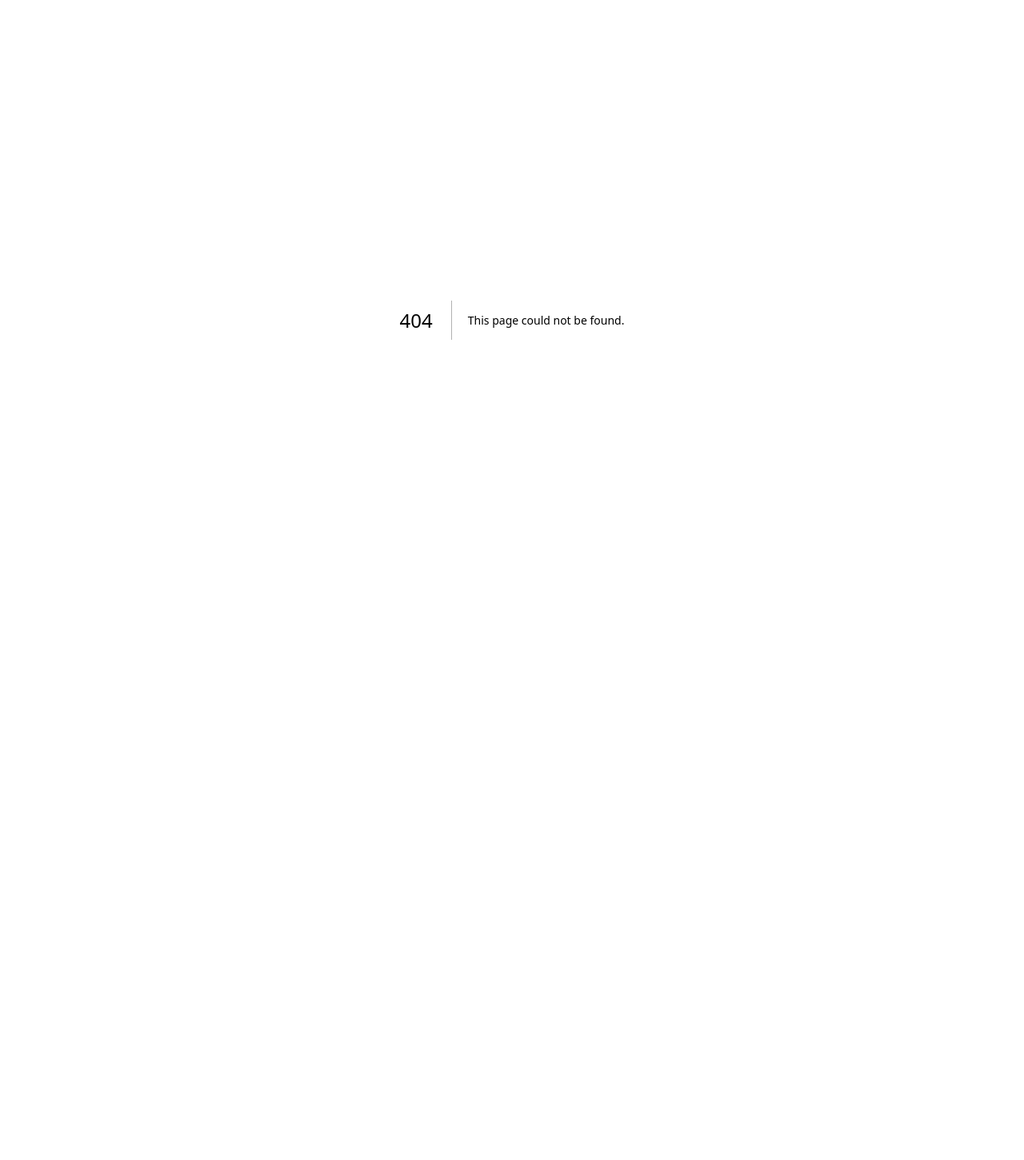
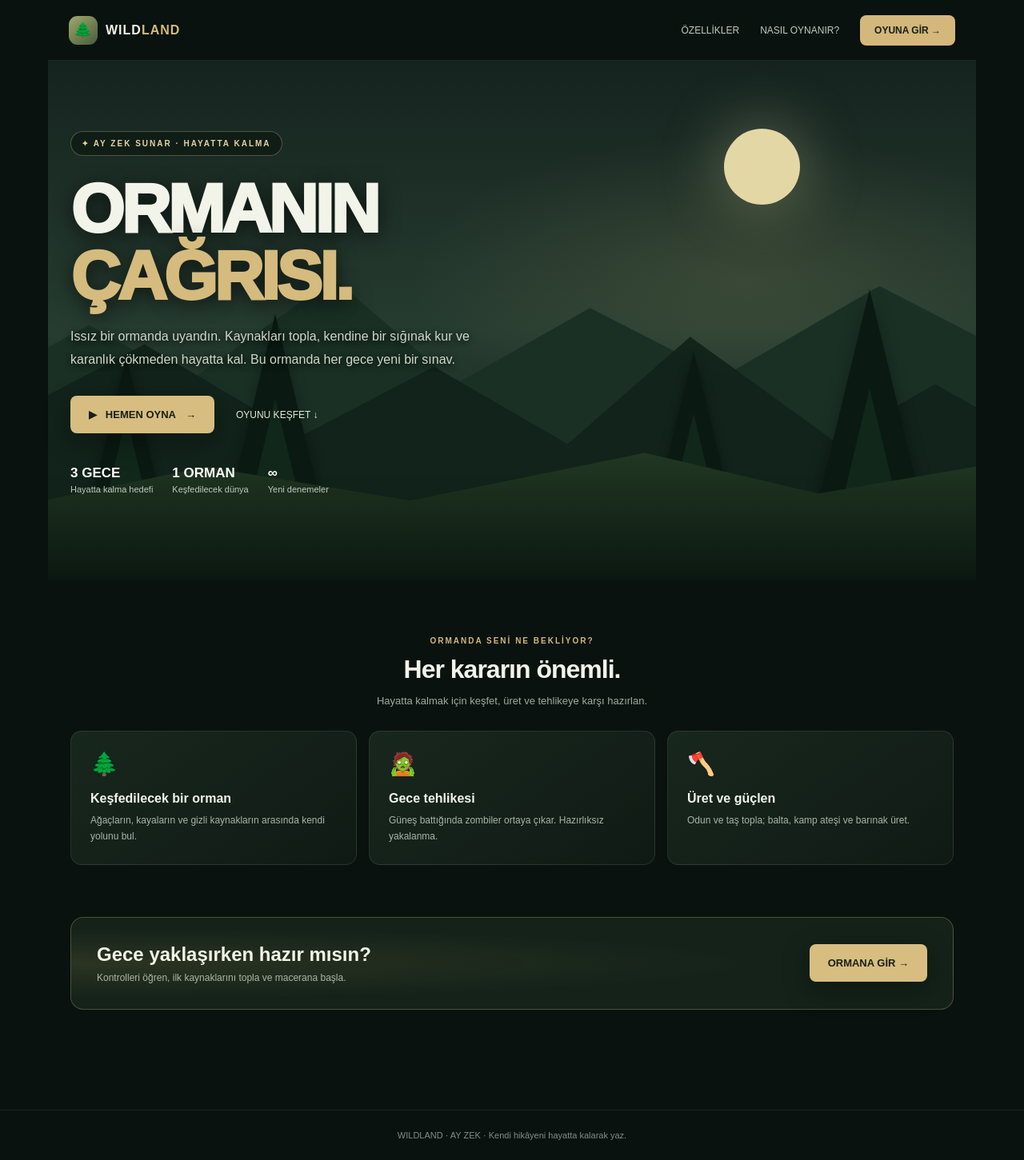
Before and after one commit to recepemirbakrac-prog/ay-zek, a Next.js app: page /hayatta-kalma-site in a window 1280 px wide. Before the commit this address had no page. Shown: the whole page at 80% size. Before the commit the page ends 800 px from the top, so only its background shows below. Built offline with nearby package versions, Linux system fonts and the light colour scheme.

Commit message:
Add dedicated survival game landing website

```diff
--- /dev/null
+++ b/app/hayatta-kalma-site/page.tsx
@@ -0,0 +1,59 @@
+"use client";
+import Link from "next/link";
+import { useState } from "react";
+
+const features = [
+  { icon: "🌲", title: "Keşfedilecek bir orman", desc: "Ağaçların, kayaların ve gizli kaynakların arasında kendi yolunu bul." },
+  { icon: "🧟", title: "Gece tehlikesi", desc: "Güneş battığında zombiler ortaya çıkar. Hazırlıksız yakalanma." },
+  { icon: "🪓", title: "Üret ve güçlen", desc: "Odun ve taş topla; balta, kamp ateşi ve barınak üret." },
+];
+export default function SurvivalLanding() {
+  const [menu, setMenu] = useState(false);
+  return <main className="survivalSite">
+    <style jsx global>{`
+      *{box-sizing:border-box}.survivalSite{min-height:100vh;background:#09120f;color:#f3f4e9;font-family:Arial,sans-serif;overflow:hidden}
+      .ss-nav{height:76px;max-width:1160px;margin:auto;padding:0 26px;display:flex;align-items:center;justify-content:space-between;border-bottom:1px solid #ffffff16;position:relative;z-index:5}
+      .ss-brand{display:flex;align-items:center;gap:10px;color:#f5f4e9;text-decoration:none;font-weight:900;letter-spacing:1px}.ss-brand b{color:#c6a66c}.ss-mark{width:36px;height:36px;border-radius:11px;background:linear-gradient(140deg,#a1a96b,#465c3b);display:grid;place-items:center;font-size:19px}
+      .ss-links{display:flex;align-items:center;gap:26px}.ss-links a{color:#c2cabb;text-decoration:none;font-size:12px}.ss-play{background:#d4b77b;color:#172016!important;padding:12px 18px;border-radius:8px;font-weight:900}
+      .ss-hero{min-height:650px;position:relative;display:flex;align-items:center;max-width:1160px;margin:auto;padding:70px 28px 90px}
+      .ss-scene{position:absolute;inset:0;overflow:hidden;pointer-events:none;background:radial-gradient(ellipse at 75% 42%,#b9a76a27,transparent 34%),linear-gradient(180deg,#15231f 0%,#263c30 52%,#101c16 100%)}
+      .ss-moon{position:absolute;right:19%;top:13%;width:95px;height:95px;border-radius:50%;background:#e4d7a6;box-shadow:0 0 80px #dfd39a66}
+      .ss-ridge{position:absolute;bottom:20%;width:120%;height:47%;left:-10%;background:#1a3025;clip-path:polygon(0 68%,12% 38%,21% 61%,34% 19%,45% 62%,57% 31%,69% 59%,83% 22%,100% 62%,100% 100%,0 100%)}
+      .ss-ridge.two{bottom:8%;height:48%;background:#102219;opacity:.9;transform:scaleX(-1)}
+      .ss-tree{position:absolute;bottom:0;width:0;height:0;border-left:75px solid transparent;border-right:75px solid transparent;border-bottom:310px solid #0a1a12;filter:drop-shadow(0 10px 8px #0006)}
+      .ss-tree:after{content:"";position:absolute;left:-53px;top:92px;border-left:53px solid transparent;border-right:53px solid transparent;border-bottom:220px solid #11271a}
+      .ss-tree.t1{left:2%;transform:scale(.8)}.ss-tree.t2{left:18%;transform:scale(1.15)}.ss-tree.t3{right:5%;transform:scale(1.35)}.ss-tree.t4{right:24%;transform:scale(.85)}
+      .ss-ground{position:absolute;bottom:-2px;left:-5%;width:110%;height:27%;background:linear-gradient(180deg,#233a24,#0b1710);clip-path:polygon(0 48%,20% 18%,40% 42%,63% 8%,80% 37%,100% 12%,100% 100%,0 100%)}
+      .ss-copy{position:relative;z-index:2;max-width:650px}.ss-kicker{display:inline-flex;gap:9px;align-items:center;border:1px solid #d6c28a55;background:#0b1710a8;color:#e5d39f;padding:9px 13px;border-radius:30px;font-size:10px;font-weight:800;letter-spacing:2px}
+      .ss-copy h1{font-size:clamp(48px,7vw,86px);line-height:.98;letter-spacing:-4px;margin:24px 0 20px;font-weight:1000;text-shadow:0 5px 24px #0009}.ss-copy h1 span{color:#d5bb7d}
+      .ss-copy p{font-size:16px;line-height:1.8;color:#d0d8c9;max-width:510px;text-shadow:0 2px 9px #000}
+      .ss-actions{display:flex;align-items:center;gap:13px;margin-top:30px;flex-wrap:wrap}.ss-primary{display:inline-flex;align-items:center;gap:12px;padding:16px 23px;background:#d7bd80;color:#172016;text-decoration:none;border-radius:8px;font-size:13px;font-weight:900;box-shadow:0 10px 35px #0005}.ss-secondary{color:#e4e8d9;text-decoration:none;font-size:12px;padding:14px}
+      .ss-meta{display:flex;gap:24px;margin-top:40px;color:#c1cbbd;font-size:11px}.ss-meta b{display:block;color:#fff;font-size:17px;margin-bottom:4px}
+      .ss-section{max-width:1160px;margin:auto;padding:65px 28px}.ss-heading{text-align:center;margin-bottom:30px}.ss-heading small{color:#d3b779;font-size:10px;letter-spacing:2px;font-weight:900}.ss-heading h2{font-size:32px;letter-spacing:-1px;margin:10px 0}.ss-heading p{color:#9fac9c;font-size:13px}
+      .ss-cards{display:grid;grid-template-columns:repeat(3,1fr);gap:15px}.ss-card{padding:24px;border:1px solid #ffffff17;border-radius:14px;background:linear-gradient(145deg,#18271e,#101a14)}.ss-card i{font-style:normal;font-size:28px}.ss-card h3{font-size:16px;margin:18px 0 8px}.ss-card p{color:#a9b5a8;font-size:12px;line-height:1.7;margin:0}
+      .ss-bottom{max-width:1104px;margin:0 auto 60px;padding:32px;border:1px solid #d6bd7a4a;border-radius:16px;background:radial-gradient(ellipse at 0 50%,#c8a85c22,transparent 55%),#142219;display:flex;align-items:center;justify-content:space-between;gap:20px}.ss-bottom h2{margin:0 0 8px;font-size:24px}.ss-bottom p{margin:0;color:#aab6a8;font-size:12px}
+      .ss-footer{border-top:1px solid #ffffff15;padding:25px;text-align:center;color:#819080;font-size:11px}
+      @media(max-width:700px){.ss-nav{height:65px;padding:0 16px}.ss-links{display:none}.ss-hero{min-height:620px;padding:55px 20px 75px}.ss-copy h1{font-size:53px;letter-spacing:-2.8px}.ss-copy p{font-size:14px}.ss-moon{right:13%;width:65px;height:65px}.ss-cards{grid-template-columns:1fr}.ss-section{padding:48px 18px}.ss-heading h2{font-size:25px}.ss-bottom{margin:0 17px 40px;padding:23px;align-items:flex-start;flex-direction:column}.ss-bottom h2{font-size:21px}.ss-meta{gap:18px}.ss-tree.t2{left:8%}.ss-tree.t4{right:5%}}
+    `}</style>
+    <nav className="ss-nav">
+      <Link href="/hayatta-kalma-site" className="ss-brand"><span className="ss-mark">🌲</span><span>WILD<span style={{color:"#d5bb7d"}}>LAND</span></span></Link>
+      <div className="ss-links"><a href="#ozellikler">ÖZELLİKLER</a><a href="#hayatta-kal">NASIL OYNANIR?</a><Link className="ss-play" href="/hayatta-kalma">OYUNA GİR →</Link></div>
+      <button onClick={()=>setMenu(v=>!v)} aria-label="Menüyü aç" style={{display:"none"}}>☰</button>
+    </nav>
+    <section className="ss-hero">
+      <div className="ss-scene"><div className="ss-moon"/><div className="ss-ridge"/><div className="ss-ridge two"/><div className="ss-tree t1"/><div className="ss-tree t2"/><div className="ss-tree t3"/><div className="ss-tree t4"/><div className="ss-ground"/></div>
+      <div className="ss-copy">
+        <div className="ss-kicker">✦ AY ZEK SUNAR · HAYATTA KALMA</div>
+        <h1>ORMANIN<br/><span>ÇAĞRISI.</span></h1>
+        <p>Issız bir ormanda uyandın. Kaynakları topla, kendine bir sığınak kur ve karanlık çökmeden hayatta kal. Bu ormanda her gece yeni bir sınav.</p>
+        <div className="ss-actions"><Link href="/hayatta-kalma" className="ss-primary">▶ &nbsp; HEMEN OYNA <span>→</span></Link><a href="#ozellikler" className="ss-secondary">OYUNU KEŞFET ↓</a></div>
+        <div className="ss-meta"><div><b>3 GECE</b>Hayatta kalma hedefi</div><div><b>1 ORMAN</b>Keşfedilecek dünya</div><div><b>∞</b>Yeni denemeler</div></div>
+      </div>
+    </section>
+    <section className="ss-section" id="ozellikler"><div className="ss-heading"><small>ORMANDA SENİ NE BEKLİYOR?</small><h2>Her kararın önemli.</h2><p>Hayatta kalmak için keşfet, üret ve tehlikeye karşı hazırlan.</p></div>
+      <div className="ss-cards">{features.map(f=><article className="ss-card" key={f.title}><i>{f.icon}</i><h3>{f.title}</h3><p>{f.desc}</p></article>)}</div>
+    </section>
+    <section className="ss-section" id="hayatta-kal" style={{paddingTop:0}}><div className="ss-bottom"><div><h2>Gece yaklaşırken hazır mısın?</h2><p>Kontrolleri öğren, ilk kaynaklarını topla ve macerana başla.</p></div><Link href="/hayatta-kalma" className="ss-primary">ORMANA GİR →</Link></div></section>
+    <footer className="ss-footer">WILDLAND · AY ZEK · Kendi hikâyeni hayatta kalarak yaz.</footer>
+  </main>;
+}
```
